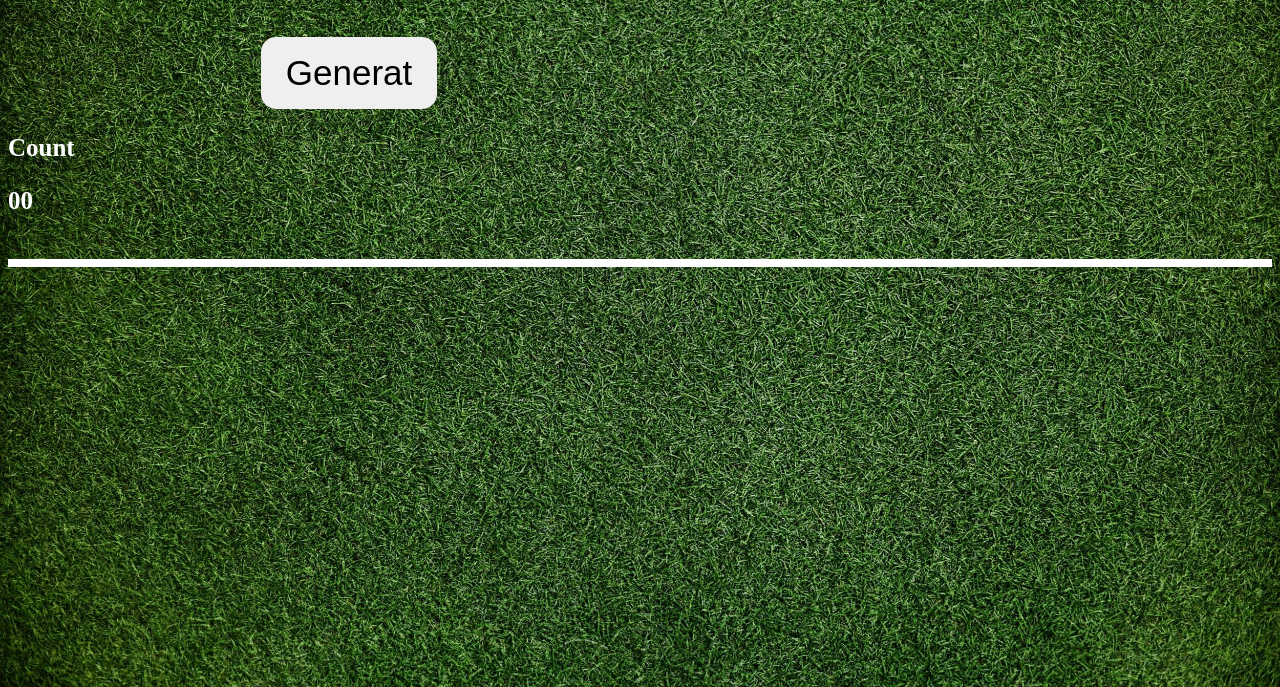
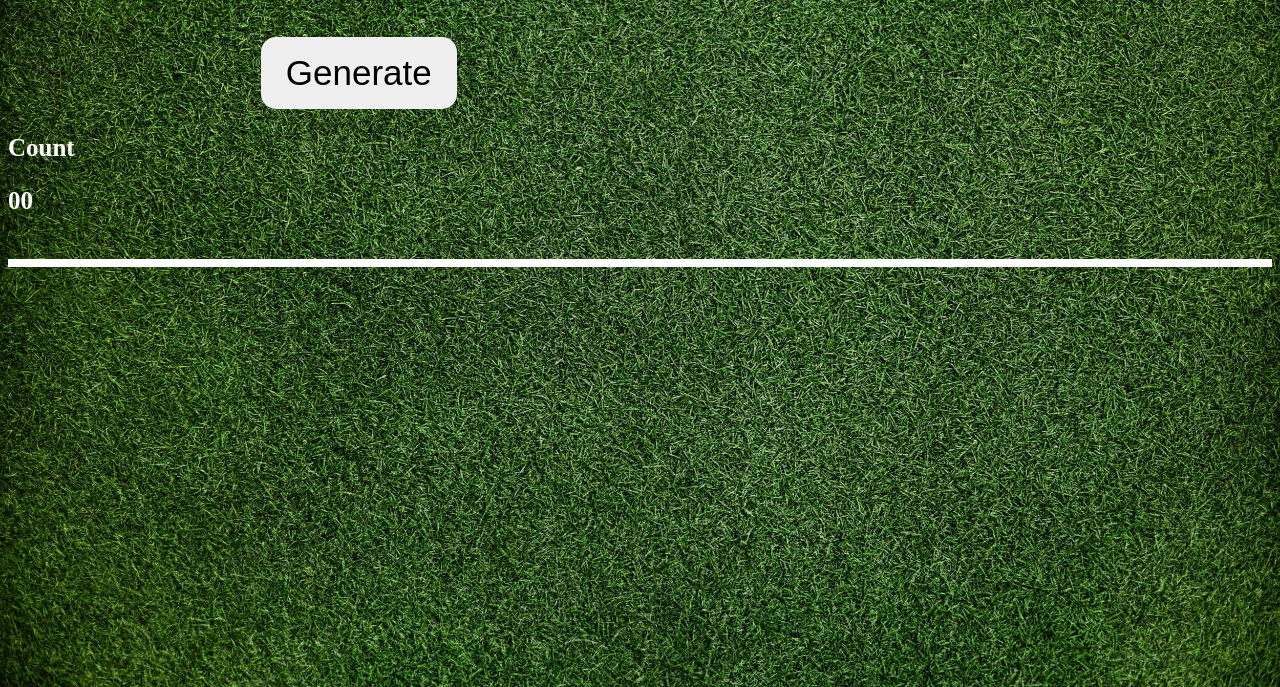
Before and after one commit to rasindunirasha/Black-Jack-Game, a plain HTML site: page index.html in a window 1280 px wide. Shown: the part 113-800 px from the top of the page. Drawn offline with Linux system fonts and the light colour scheme.

Commit message:
Revert "Update index.html"
This reverts commit 317b2c46f477360ce197a4ada48efee3c998b505.

```diff
--- a/index.html
+++ b/index.html
@@ -10,7 +10,7 @@
 <body>
     <h1 class="topic">Black Jack Game</h1>
 
-    <button id="btn" onclick=main()>Generat</button>
+    <button id="btn" onclick=main()>Generate</button>
     <button id="btn-res" onclick=restart()>Restart</button>
 
     <h3>Count</h3><h3 id="result">00</h3>
```
